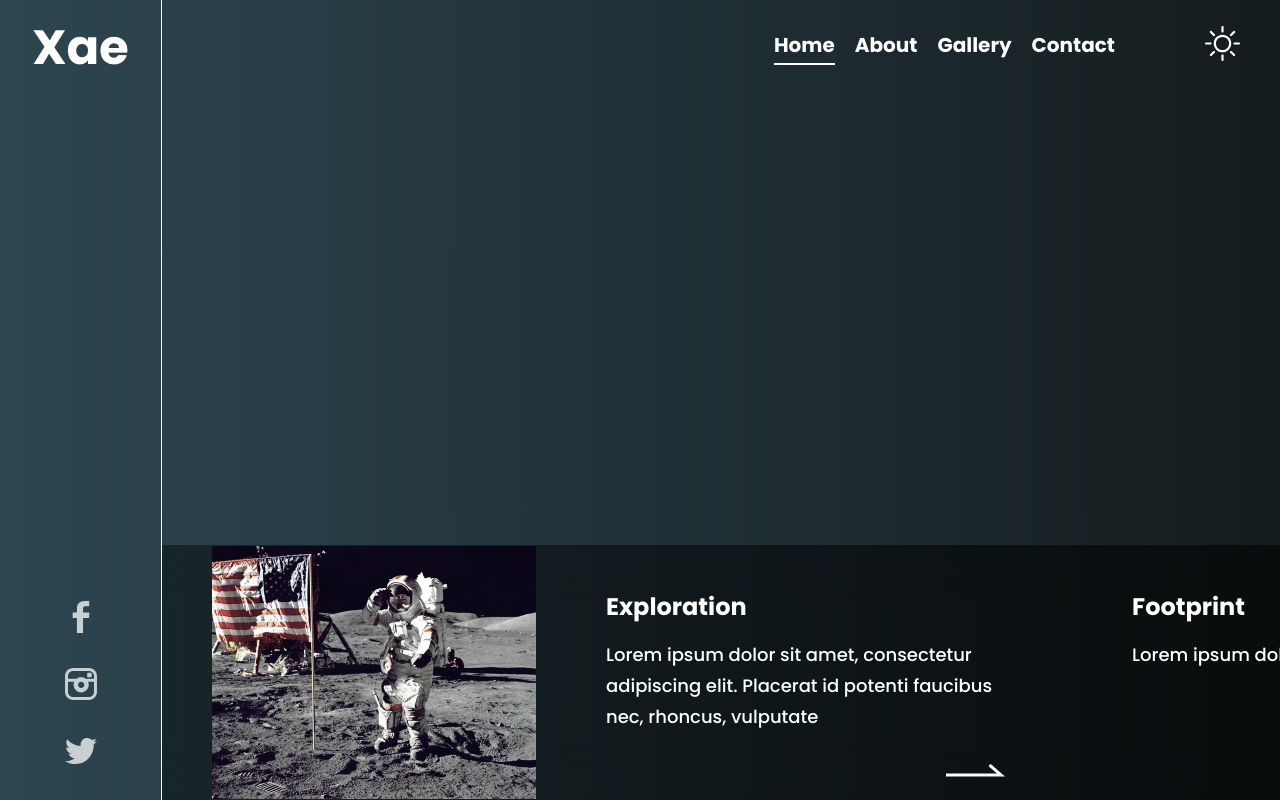
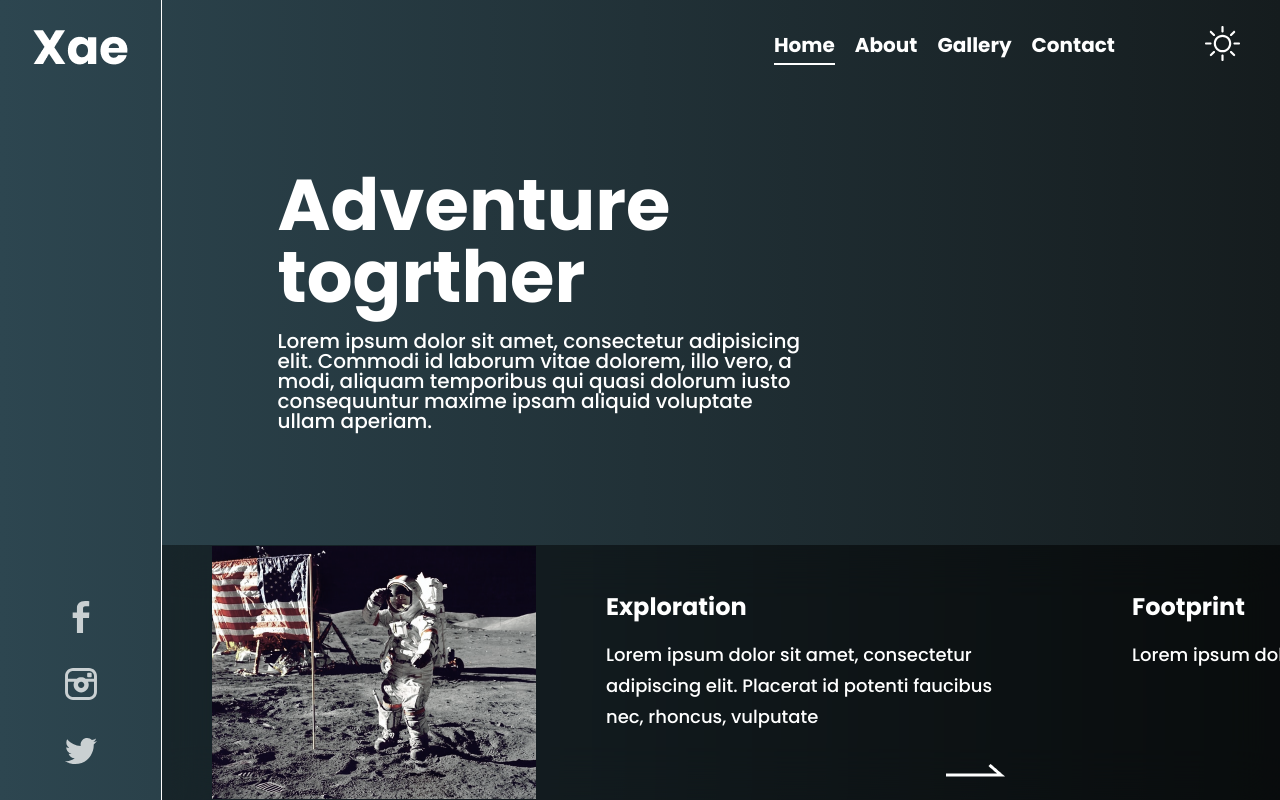
Before and after one commit to florianmg/frontend-challenges, a Next.js app: page / in a window 1280 px wide. Built offline with nearby package versions, Linux system fonts and the light colour scheme.

Commit message:
feat: home content

```diff
--- a/pages/index.tsx
+++ b/pages/index.tsx
@@ -141,6 +141,17 @@ const Home: NextPage = () => {
             </div>
           </div>
         </div>
+        <div className={styles['home-container']}>
+          <div className={styles.content}>
+            <p className={styles.content__title}>Adventure togrther</p>
+            <p className={styles.content__text}>
+              Lorem ipsum dolor sit amet, consectetur adipisicing elit. Commodi
+              id laborum vitae dolorem, illo vero, a modi, aliquam temporibus
+              qui quasi dolorum iusto consequuntur maxime ipsam aliquid
+              voluptate ullam aperiam.
+            </p>
+          </div>
+        </div>
       </>
     </Layout>
   );
--- a/styles/Home.module.scss
+++ b/styles/Home.module.scss
@@ -123,3 +123,29 @@
     }
   }
 }
+
+.home-container {
+  width: 100%;
+  height: 100%;
+  display: flex;
+  justify-content: center;
+  align-items: center;
+
+  .content {
+    margin-top: -200px;
+    margin-left: -200px;
+    max-width: 525px;
+    display: flex;
+    flex-direction: column;
+    color: white;
+    &__title {
+      font-size: $font-size-xl;
+      font-weight: 700;
+      margin-bottom: 18px;
+    }
+    &__text {
+      font-size: $font-size-md;
+      font-weight: 500;
+    }
+  }
+}
```
